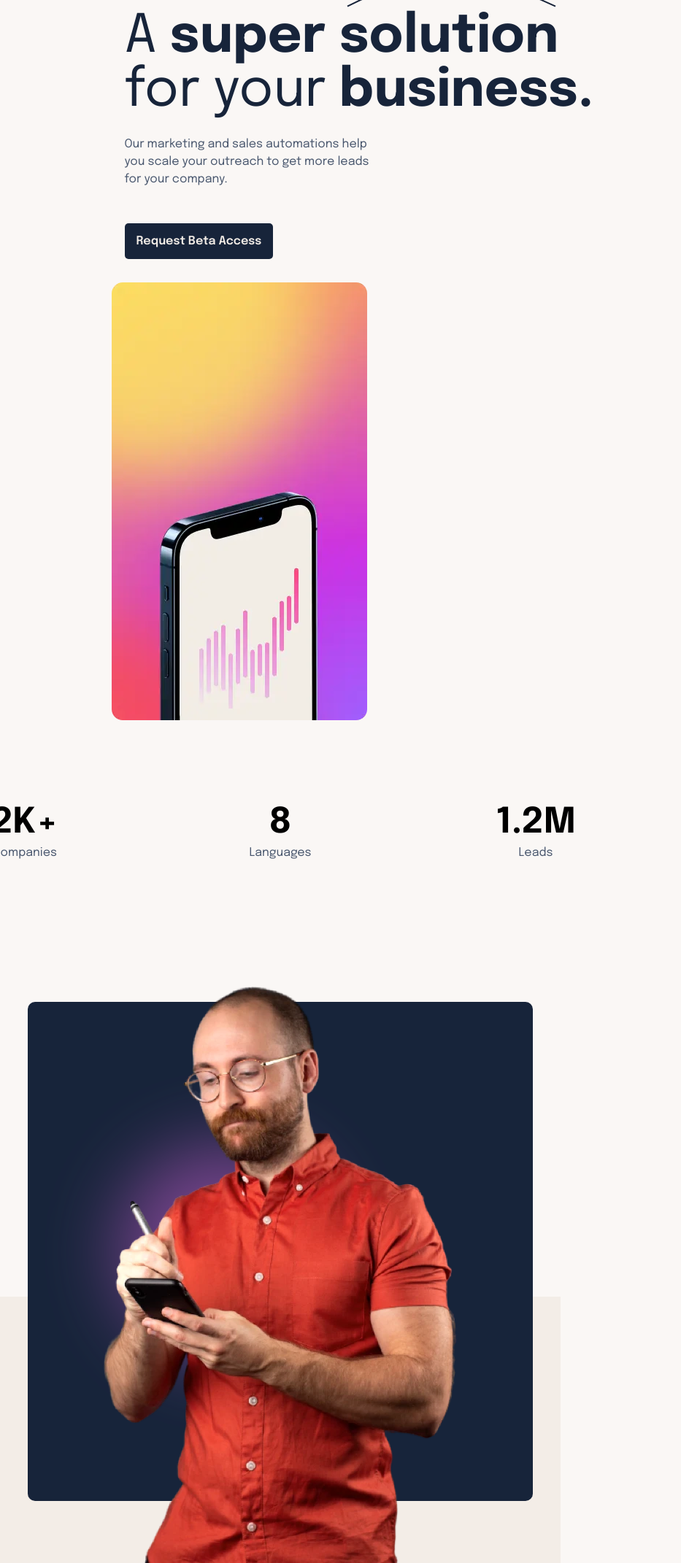
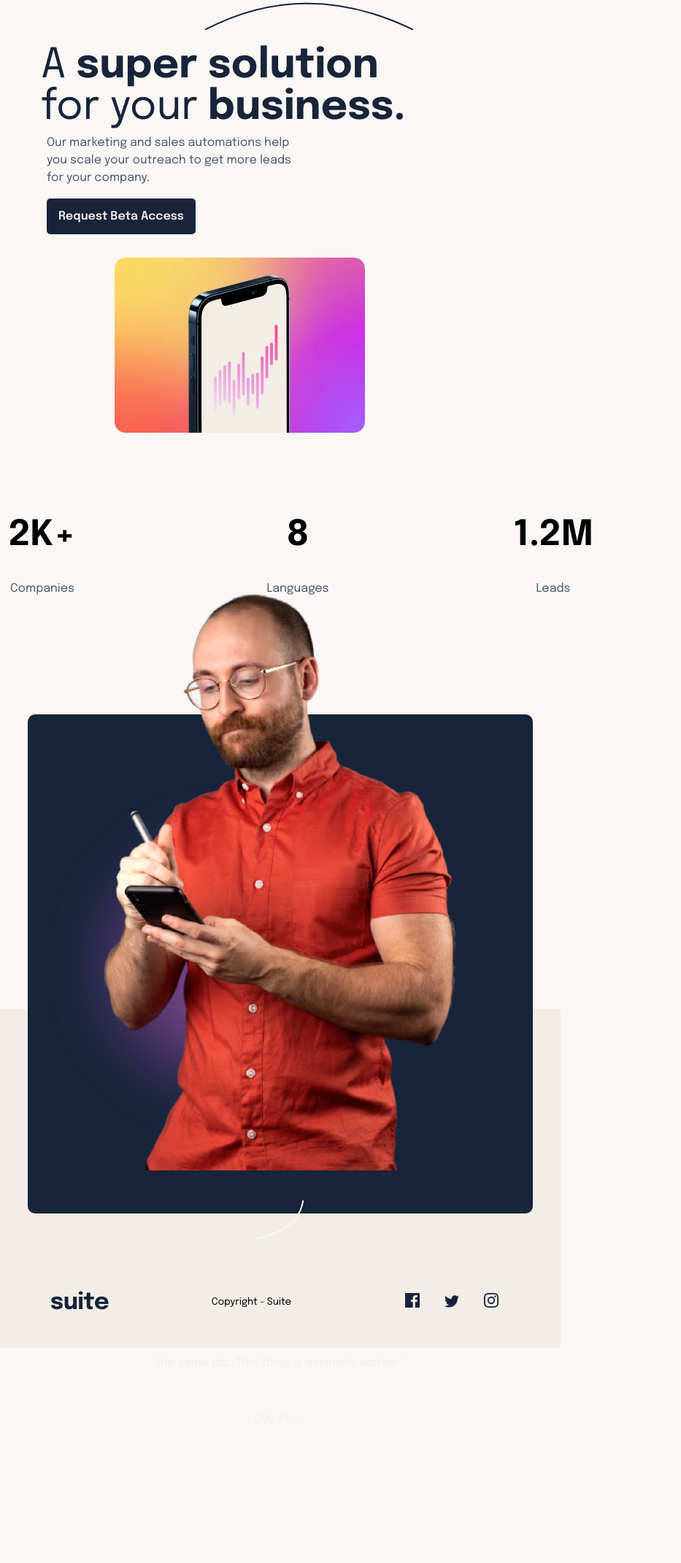
Before and after one commit to EAguayodev/suite-landing-page-main, a plain HTML site: page index.html in a window 768 px wide. Shown: the part 59-2201 px from the top of the page at 73% size, 933 px wide, since content can reach past the window. After the commit the page ends 2076 px from the top, so only its background shows below. Drawn offline with Linux system fonts and the light colour scheme.

Commit message:
fixed picture tag source resolutions

```diff
--- a/css/main.css
+++ b/css/main.css
@@ -173,6 +173,12 @@ small.testimonial-company {
     font-weight: 300;
 }
 
+.testimonial-company{
+    position: relative;
+    left: 0rem;
+    top: 0rem;
+}
+
 .testimonial-img {
     position: relative;
     top: -1.3rem;
@@ -213,6 +219,40 @@ footer {
         flex-wrap: wrap;
     }
 
+    .curve-1{
+        left: 10rem;
+        top: 2rem;
+    }
+
+    .solutions-row h1{
+        position: relative;
+        left: -4rem;
+        font-size: 3.5rem;
+        width: 33rem;
+        top: 3rem;
+    }
+
+    .solutions-row p{
+        position: relative;
+        left: -3.5rem;
+        top: 2rem;
+    }
+
+    .btn-request-2{
+        position: relative;
+        left: -3.5rem;
+    }
+
+    .business-box h2{
+        position: relative;
+        left: 1.5rem;
+    }
+
+    .business-box p {
+        position: relative;
+        left: 1.5rem;
+    }
+
     .testimonial-content-row {
         flex-direction: column;
         height: 42.75rem;
@@ -221,6 +261,32 @@ footer {
 
     .testimonial-content-row h3 {
         font-size: 2.5rem;
+        text-align: center;
+        position: relative;
+        top: -6rem;
+    }
+
+    .testimonial-content-row p {
+        text-align: center;
+        position: relative;
+        top: -4rem;
+        width: 30.5rem;
+    }
+
+    .testimonial-img{
+        position: relative;
+        top: -10.3rem;
+    }
+
+    .testimonial-company{
+        position: relative;
+        left: 13rem;
+        top: -4rem;
+    }
+
+    .curve-2{
+        position: relative;
+        top: -8rem;
     }
 
     .hero-landscape {
--- a/index.html
+++ b/index.html
@@ -34,12 +34,12 @@
     </div>
     <div>
       <picture>
-        <!-- <source media="(min-width: 90rem)" srcset="assets/image-hero-portrait@2x.webp"> -->
-        <source media="(min-width: 48rem) and (orientation: portrait)" srcset="assets/image-hero-portrait.webp">
-        <!-- <source media="(min-width: 48rem)" srcset="assets/image-hero-landscape@2x.webp"> -->
-        <source media="(min-width: 30rem)  and (orientation: landscape)" srcset="assets/image-hero-landscape.webp">
+        <source media="(min-width: 80rem)" srcset="assets/image-hero-portrait.webp">
+        <source media="(min-width: 70rem)" srcset="assets/image-hero-portrait@2x.webp">
+        <source media="(min-width: 60rem)" srcset="assets/image-hero-landscape@2x.webp">
+        <source media="(min-width: 30rem)" srcset="assets/image-hero-landscape.webp">
+        <img class="hero-landscape" src="assets/image-hero-landscape.webp" alt="hero landscape">
         <img class="hero-portrait" src="assets/image-hero-portrait.webp" alt="hero portrait">
-        <img class="hero-landscape" src="assets/image-hero-landscape.webp" alt="hero landscape">
       </picture>
     </div>
     <div class="business-box">
@@ -77,8 +77,8 @@
       <picture>
         <source media="(min-width: 58rem)" srcset="assets/image-jeremy-large.webp">
         <!-- <source media="(min-width: 50rem)" srcset="assets/image-jeremy-large@2x.webp"> -->
-        <source media="(min-width: 48rem)" srcset="assets/image-jeremy-small@2x.webp">
-        <source media="(min-width: 30rem)" srcset="assets/image-jeremy-small.webp">
+        <source media="(max-width: 35rem)" srcset="assets/image-jeremy-small.webp">
+        <source media="(max-width: 48rem)" srcset="assets/image-jeremy-small@2x.webp">
         <img class="testimonial-img" src="assets/image-jeremy-small.webp" alt="Jeremy Robinson">
       </picture>
     </div>
```
